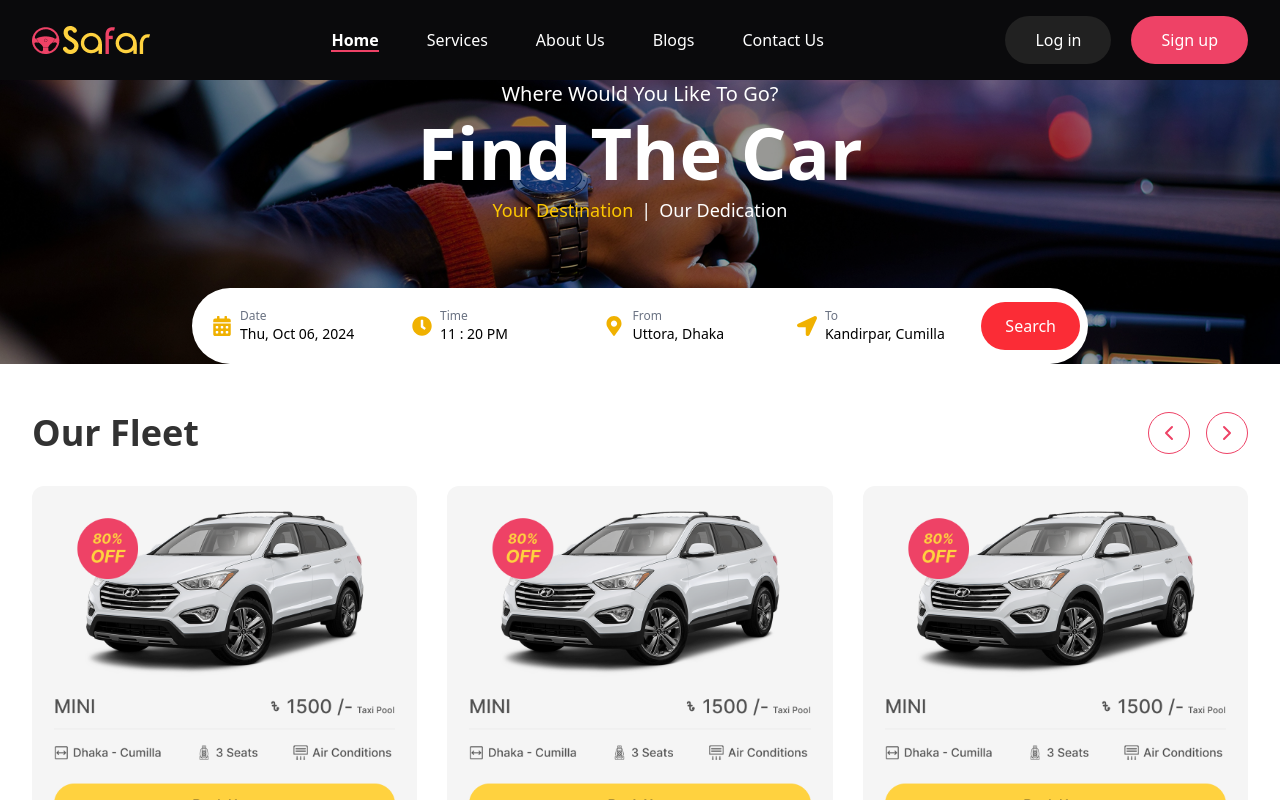
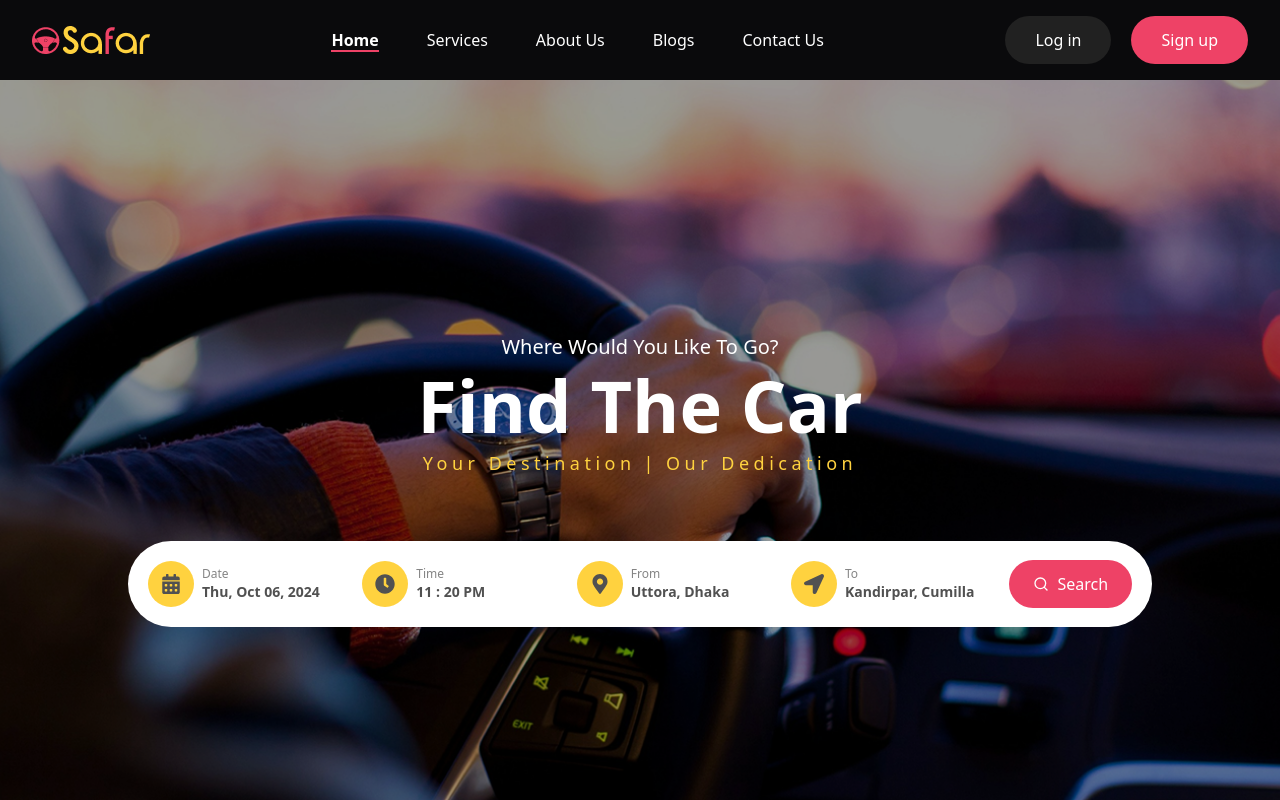
Before and after one commit to Mohammademon02/safar-frontend-nextjs, a Next.js app: page / in a window 1280 px wide. Shown: the top 800 px of the page. Built offline with nearby package versions, Linux system fonts and the light colour scheme.

Commit message:
added hero sectio

```diff
--- /dev/null
+++ b/components/HeroSection/HeroSection-old.jsx
@@ -0,0 +1,82 @@
+'use client'
+import React, { useState } from 'react';
+import { FaCalendarAlt, FaClock, FaMapMarkerAlt, FaLocationArrow } from 'react-icons/fa';
+
+const HeroSection = () => {
+    const [date, setDate] = useState("Thu, Oct 06, 2024");
+    const [time, setTime] = useState("11 : 20 PM");
+    const [from, setFrom] = useState("Uttora, Dhaka");
+    const [to, setTo] = useState("Kandirpar, Cumilla");
+
+    return (
+        <div className="relative w-full bg-black">
+            {/* Background Image with Overlay */}
+            <div
+                className="absolute inset-0 bg-cover bg-center z-0"
+                style={{
+                    backgroundImage: "url('/images/Hero-image.png')",
+                    filter: "brightness(0.6)"
+                }}
+            />
+
+            {/* Content */}
+            <div className="relative z-10 flex flex-col items-center justify-center h-full px-6 text-white">
+                <p className="text-lg md:text-xl font-light mb-2">Where Would You Like To Go?</p>
+
+                <h1 className="text-5xl md:text-7xl font-bold mb-2">Find The Car</h1>
+
+                <div className="flex items-center space-x-2 mb-16">
+                    <p className="text-lg text-yellow-400">Your Destination</p>
+                    <span className="text-lg">|</span>
+                    <p className="text-lg">Our Dedication</p>
+                </div>
+
+                {/* Search Form */}
+                <div className="w-full max-w-4xl bg-white bg-opacity-90 rounded-full flex flex-wrap items-center p-1 md:p-2">
+                    {/* Date */}
+                    <div className="flex items-center bg-white rounded-full px-3 py-2 md:py-3 flex-1 min-w-[200px]">
+                        <FaCalendarAlt className="text-yellow-500 mr-2" size={20} />
+                        <div>
+                            <p className="text-gray-500 text-xs">Date</p>
+                            <p className="text-black text-sm">{date}</p>
+                        </div>
+                    </div>
+
+                    {/* Time */}
+                    <div className="flex items-center bg-white rounded-full px-3 py-2 md:py-3 flex-1 min-w-[150px]">
+                        <FaClock className="text-yellow-500 mr-2" size={20} />
+                        <div>
+                            <p className="text-gray-500 text-xs">Time</p>
+                            <p className="text-black text-sm">{time}</p>
+                        </div>
+                    </div>
+
+                    {/* From */}
+                    <div className="flex items-center bg-white rounded-full px-3 py-2 md:py-3 flex-1 min-w-[180px]">
+                        <FaMapMarkerAlt className="text-yellow-500 mr-2" size={20} />
+                        <div>
+                            <p className="text-gray-500 text-xs">From</p>
+                            <p className="text-black text-sm">{from}</p>
+                        </div>
+                    </div>
+
+                    {/* To */}
+                    <div className="flex items-center bg-white rounded-full px-3 py-2 md:py-3 flex-1 min-w-[180px]">
+                        <FaLocationArrow className="text-yellow-500 mr-2" size={20} />
+                        <div>
+                            <p className="text-gray-500 text-xs">To</p>
+                            <p className="text-black text-sm">{to}</p>
+                        </div>
+                    </div>
+
+                    {/* Search Button */}
+                    <button className="bg-red-500 hover:bg-red-600 text-white rounded-full px-6 py-3 ml-1 flex items-center">
+                        <span>Search</span>
+                    </button>
+                </div>
+            </div>
+        </div>
+    );
+};
+
+export default HeroSection;
--- a/components/HeroSection/HeroSection.jsx
+++ b/components/HeroSection/HeroSection.jsx
@@ -1,6 +1,8 @@
 'use client'
 import React, { useState } from 'react';
 import { FaCalendarAlt, FaClock, FaMapMarkerAlt, FaLocationArrow } from 'react-icons/fa';
+import { FiSearch } from "react-icons/fi";
+
 
 const HeroSection = () => {
     const [date, setDate] = useState("Thu, Oct 06, 2024");
@@ -9,7 +11,7 @@ const HeroSection = () => {
     const [to, setTo] = useState("Kandirpar, Cumilla");
 
     return (
-        <div className="relative w-full bg-black">
+        <section className="relative bg-white lg:grid lg:h-screen lg:place-content-center">
             {/* Background Image with Overlay */}
             <div
                 className="absolute inset-0 bg-cover bg-center z-0"
@@ -20,62 +22,99 @@ const HeroSection = () => {
             />
 
             {/* Content */}
-            <div className="relative z-10 flex flex-col items-center justify-center h-full px-6 text-white">
-                <p className="text-lg md:text-xl font-light mb-2">Where Would You Like To Go?</p>
+            <div className="relative z-10 flex flex-col items-center justify-center h-full text-white mx-auto w-screen max-w-screen-xl px-4 py-16 sm:px-6 sm:py-24 lg:px-8 lg:py-32">
+                <p className="text-lg md:text-xl font-normal mb-2">Where Would You Like To Go?</p>
 
                 <h1 className="text-5xl md:text-7xl font-bold mb-2">Find The Car</h1>
 
-                <div className="flex items-center space-x-2 mb-16">
-                    <p className="text-lg text-yellow-400">Your Destination</p>
-                    <span className="text-lg">|</span>
-                    <p className="text-lg">Our Dedication</p>
+                <div className="flex flex-wrap justify-center items-center gap-2 mb-8 md:mb-16 text-[var(--primary)] tracking-[2px] sm:tracking-[3px] md:tracking-[4.5px]">
+                    <p className="text-sm sm:text-base md:text-lg">Your Destination</p>
+                    <span className="text-sm sm:text-base md:text-lg">|</span>
+                    <p className="text-sm sm:text-base md:text-lg">Our Dedication</p>
                 </div>
 
                 {/* Search Form */}
-                <div className="w-full max-w-4xl bg-white bg-opacity-90 rounded-full flex flex-wrap items-center p-1 md:p-2">
+                <form onSubmit={(e) => e.preventDefault()} className="w-full max-w-5xl bg-white bg-opacity-90 rounded-full hidden lg:flex flex-wrap items-center p-1 md:p-2">
                     {/* Date */}
-                    <div className="flex items-center bg-white rounded-full px-3 py-2 md:py-3 flex-1 min-w-[200px]">
-                        <FaCalendarAlt className="text-yellow-500 mr-2" size={20} />
-                        <div>
-                            <p className="text-gray-500 text-xs">Date</p>
-                            <p className="text-black text-sm">{date}</p>
+                    <div className="relative flex items-center bg-white rounded-full px-3 py-2 md:py-2 flex-1 min-w-[200px]">
+                        <div className='bg-[var(--primary)] h-[46px] w-[46px] aspect-square flex items-center justify-center rounded-full mr-2'>
+                            <FaCalendarAlt className='text-[var(--text-gray)]' size={20} />
+                        </div>
+                        <div className="flex flex-col w-full">
+                            <label htmlFor="date-input" className="text-[var(--text-gray)] opacity-70 text-xs">Date</label>
+                            <input
+                                id="date-input"
+                                type="text"
+                                value={date}
+                                onChange={(e) => setDate(e.target.value)}
+                                className="text-[var(--text-gray)] font-semibold text-sm bg-transparent focus:outline-none w-full"
+                            />
                         </div>
                     </div>
 
                     {/* Time */}
-                    <div className="flex items-center bg-white rounded-full px-3 py-2 md:py-3 flex-1 min-w-[150px]">
-                        <FaClock className="text-yellow-500 mr-2" size={20} />
-                        <div>
-                            <p className="text-gray-500 text-xs">Time</p>
-                            <p className="text-black text-sm">{time}</p>
+                    <div className="relative flex items-center bg-white rounded-full px-3 py-2 md:py-3 flex-1 min-w-[150px]">
+                        <div className='bg-[var(--primary)] h-[46px] w-[46px] aspect-square flex items-center justify-center rounded-full mr-2'>
+                            <FaClock className='text-[var(--text-gray)]' size={20} />
+                        </div>
+                        <div className="flex flex-col w-full">
+                            <label htmlFor="time-input" className="text-[var(--text-gray)] opacity-70 text-xs">Time</label>
+                            <input
+                                id="time-input"
+                                type="text"
+                                value={time}
+                                onChange={(e) => setTime(e.target.value)}
+                                className="text-[var(--text-gray)] font-semibold text-sm bg-transparent focus:outline-none w-full"
+                            />
                         </div>
                     </div>
 
                     {/* From */}
-                    <div className="flex items-center bg-white rounded-full px-3 py-2 md:py-3 flex-1 min-w-[180px]">
-                        <FaMapMarkerAlt className="text-yellow-500 mr-2" size={20} />
-                        <div>
-                            <p className="text-gray-500 text-xs">From</p>
-                            <p className="text-black text-sm">{from}</p>
+                    <div className="relative flex items-center bg-white rounded-full px-3 py-2 md:py-3 flex-1 min-w-[180px]">
+                        <div className='bg-[var(--primary)] h-[46px] w-[46px] aspect-square flex items-center justify-center rounded-full mr-2'>
+                            <FaMapMarkerAlt className='text-[var(--text-gray)]' size={20} />
+                        </div>
+                        <div className="flex flex-col w-full">
+                            <label htmlFor="from-input" className="text-[var(--text-gray)] opacity-70 text-xs">From</label>
+                            <input
+                                id="from-input"
+                                type="text"
+                                value={from}
+                                onChange={(e) => setFrom(e.target.value)}
+                                className="text-[var(--text-gray)] font-semibold text-sm bg-transparent focus:outline-none w-full"
+                            />
                         </div>
                     </div>
 
                     {/* To */}
-                    <div className="flex items-center bg-white rounded-full px-3 py-2 md:py-3 flex-1 min-w-[180px]">
-                        <FaLocationArrow className="text-yellow-500 mr-2" size={20} />
-                        <div>
-                            <p className="text-gray-500 text-xs">To</p>
-                            <p className="text-black text-sm">{to}</p>
+                    <div className="relative flex items-center bg-white rounded-full px-3 py-2 md:py-3 flex-1 min-w-[180px]">
+                        <div className='bg-[var(--primary)] h-[46px] w-[46px] aspect-square flex items-center justify-center rounded-full mr-2'>
+                            <FaLocationArrow className='text-[var(--text-gray)]' size={20} />
+                        </div>
+                        <div className="flex flex-col w-full">
+                            <label htmlFor="to-input" className="text-[var(--text-gray)] opacity-70 text-xs">To</label>
+                            <input
+                                id="to-input"
+                                type="text"
+                                value={to}
+                                onChange={(e) => setTo(e.target.value)}
+                                className="text-[var(--text-gray)] font-semibold text-sm bg-transparent focus:outline-none w-full"
+                            />
                         </div>
                     </div>
 
                     {/* Search Button */}
-                    <button className="bg-red-500 hover:bg-red-600 text-white rounded-full px-6 py-3 ml-1 flex items-center">
-                        <span>Search</span>
-                    </button>
-                </div>
+                    <div className='px-3'>
+                        <button type="submit" className="bg-[var(--secondary)] text-white rounded-full px-6 py-3 ml-1 flex items-center cursor-pointer">
+                            <span className="mr-2">
+                                <FiSearch />
+                            </span>
+                            <span>Search</span>
+                        </button>
+                    </div>
+                </form>
             </div>
-        </div>
+        </section>
     );
 };
 
```
